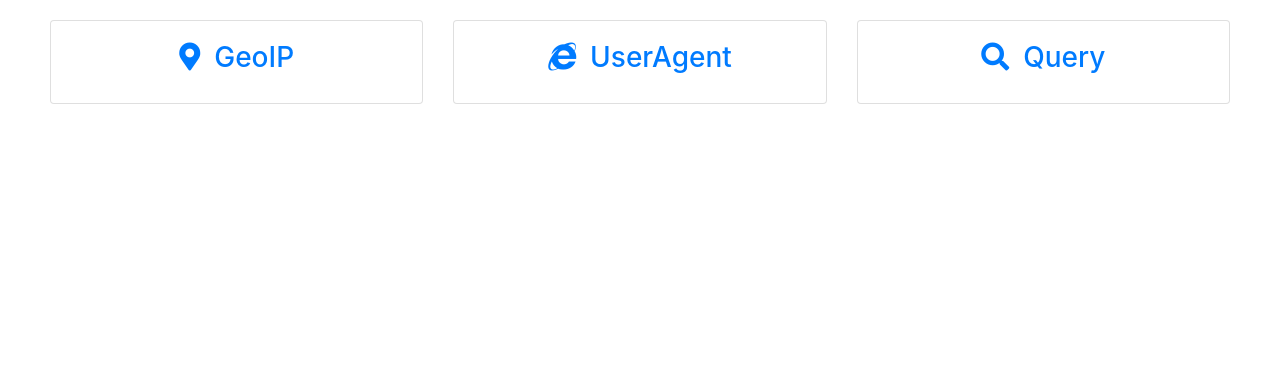
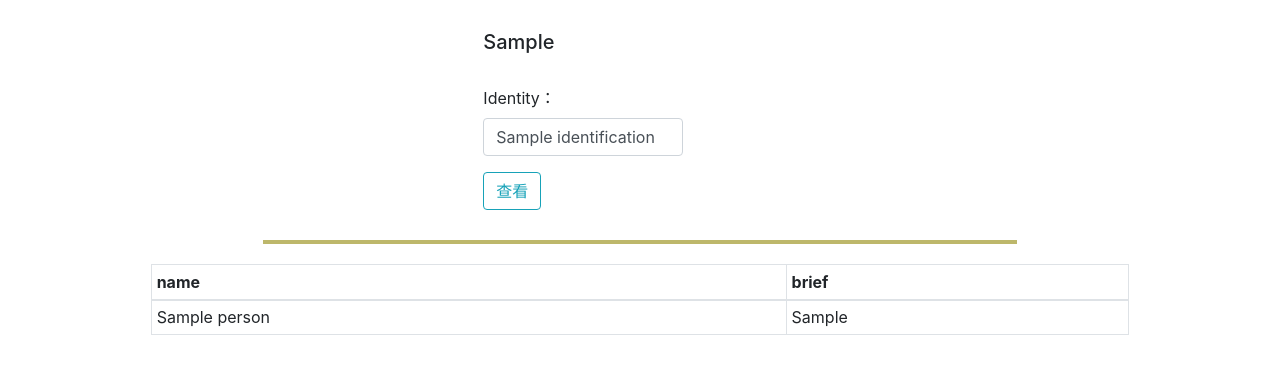
Before and after one commit to bobjiangps/RecordBP, a Django app: template templates/record/main.html in a window 1280 px wide. Shown: the top 374 px of the page. Run offline with Django 3.2, Linux system fonts and the light colour scheme; tables that the repository leaves empty hold one stand-in row (values such as "Sample post"); the template is opened without the code that fills it: values that come from a table or form of the project are taken from there, most other values are stand-ins (such as "Sample title", 1, 10 or a date in 2020); parts of the project's set-up code (start-up, migrations or seed data) failed here and were passed over; some libraries are stand-ins or nearby versions.

Commit message:
update page for person list

```diff
--- a/templates/record/base.html
+++ b/templates/record/base.html
@@ -10,11 +10,8 @@
         <script src="https://cdnjs.cloudflare.com/ajax/libs/jquery/3.2.1/jquery.min.js"></script>
         <script src="https://cdnjs.cloudflare.com/ajax/libs/popper.js/1.12.5/umd/popper.min.js"></script>
         <script src="https://stackpath.bootstrapcdn.com/bootstrap/4.1.0/js/bootstrap.min.js"></script>
-        <script src="/media/live2dw/lib/L2Dwidget.min.js"></script>
-        <link rel="stylesheet" href="{% static 'blog/css/blog.css' %}">
-        <link rel="stylesheet" href="{% static 'blog/css/cleanblog.css' %}">
         <link rel="icon" href="/media/icons/icons8-around-the-globe-512.png" type="images/png" />
-        <title>Tool</title>
+        <title>RBP</title>
         <!-- highlight when search -->
         <style>
             span.highlighted {
--- a/templates/record/main.html
+++ b/templates/record/main.html
@@ -2,26 +2,44 @@
 
 {% block content %}
 <div class="row" style="margin: 20px;">
-    <div class="col-lg-4 md-4" style="text-align: center;">
-        <div class="card">
-            <div class="card-body">
-                <h3><a href="geoip"><i class="fas fa-map-marker-alt"></i>&ensp;GeoIP</a></h3>
-            </div>
+    <div class="col-md-4"></div>
+    <div class="col-md-4">
+        <div class="search-container" style="margin: 0px 20px; padding: 10px;">
+            <h5>{{own_ip}}</h5><br/>
+            <form action="{% url 'main' %}" method="post">
+                {% csrf_token %}
+            <label for="identification">Identity：</label><br>
+            <input id="identification" type="text" name="id-number" value="{{ identification }}" class='form-control mr-sm-2' required="true" placeholder='ID' style="width:200px;"><p></p>
+            <button class="btn btn-outline-info my-2 my-sm-0" type="submit">查看</button>
+            {% if request.session.validate_error %}
+            <p style="color:red">{{request.session.validate_error}}</p>
+            {% endif %}
         </div>
     </div>
-    <div class="col-lg-4 md-4" style="text-align: center;">
-        <div class="card">
-            <div class="card-body">
-                <h3><a href="useragent"><i class="fab fa-internet-explorer"></i>&ensp;UserAgent</a></h3>
-            </div>
-        </div>
+    <div class="col-md-4"></div>
+</div>
+<hr width="60%" style="border:2px solid #BDB76B;"/>
+<div class="row" style="margin: 20px;">
+    <div class="col-md-1"></div>
+    <div class="col-md-10">
+         <table name="capture-table" class="table table-sm table-hover table-bordered">
+            <thead>
+                <tr>
+                    <th scope="col">name</th>
+                    <th scope="col">brief</th>
+                </tr>
+            </thead>
+            <tbody>
+                <tr>
+                    {% for bp in person %}
+                    <td scope="col">{{ bp.name }}</td>
+                    <td scope="col">{{ bp.brief }}</td>
+                    {% endfor %}
+                </tr>
+            </tbody>
+        </table>
+        <hr width="30%" style="border:2px #BDB76B;"/>
     </div>
-    <div class="col-lg-4 md-4" style="text-align: center;">
-        <div class="card">
-            <div class="card-body">
-                <h3><a href="query"><i class="fas fa-search"></i>&ensp;Query</a></h3>
-            </div>
-        </div>
-    </div>
+    <div class="col-md-1"></div>
 </div>
 {% endblock %}
```
Also changed, not shown: record/views.py (+89 -3 lines), requirement.txt (+7 -0 lines).
